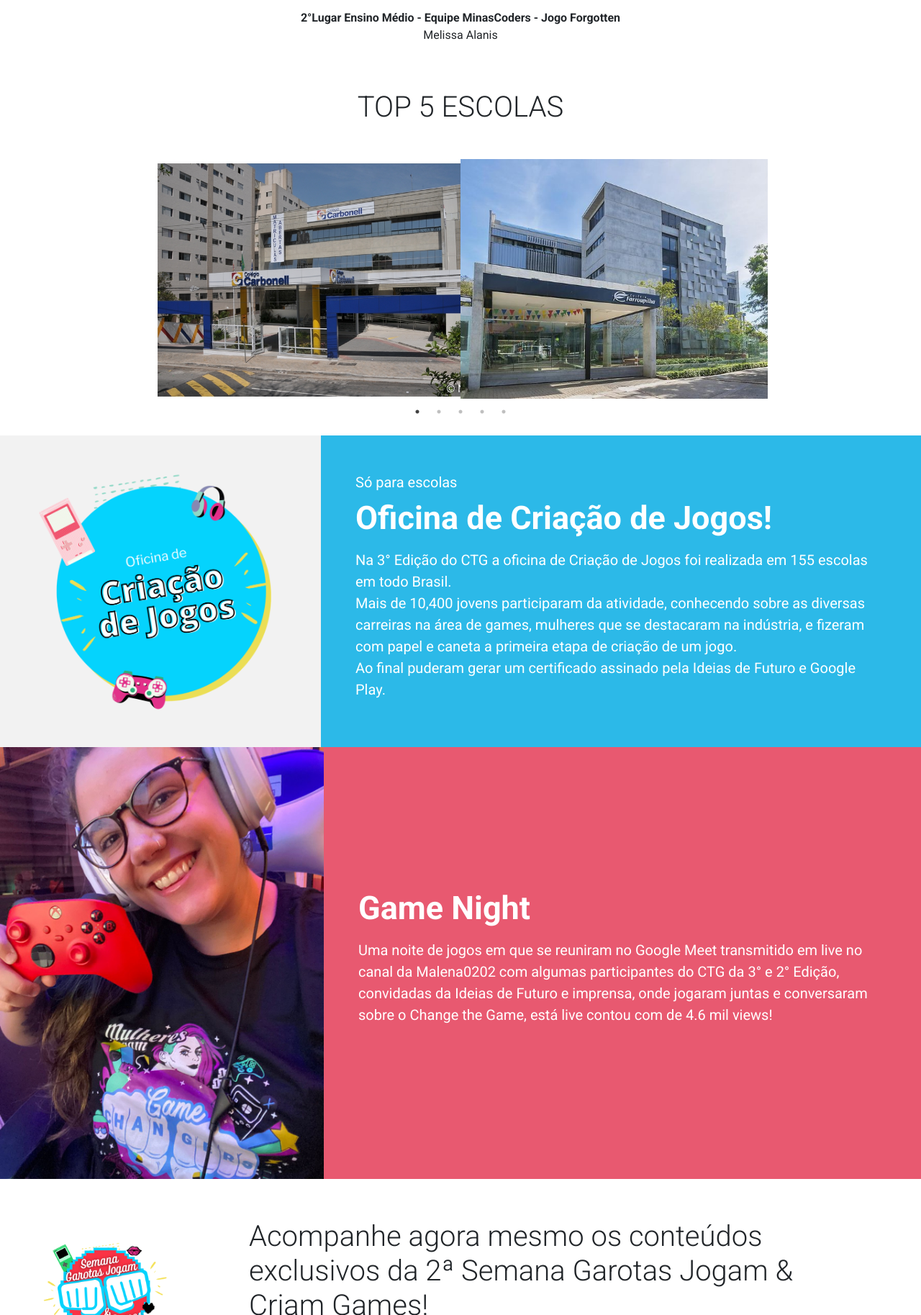
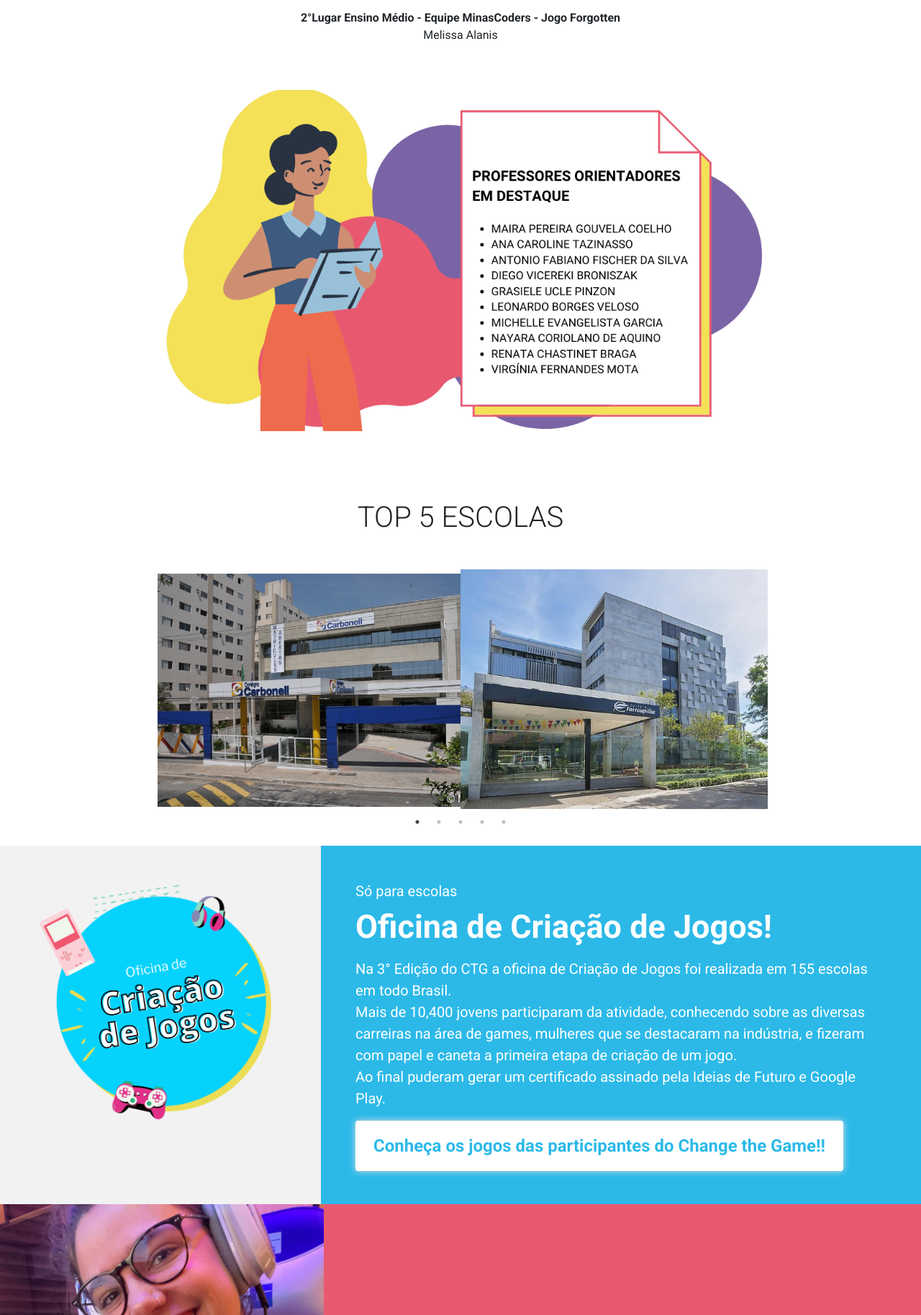
Before and after one commit to HenriqueMoura/ideiasthefuturo, a plain HTML site: page public/index.html in a window 1280 px wide. Shown: the part 2401-4228 px from the top of the page at 72% size. Drawn offline with nearby package versions, Linux system fonts and the light colour scheme.

Commit message:
Atualizando

```diff
--- a/public/index.html
+++ b/public/index.html
@@ -86,8 +86,11 @@
       </p>
     </div>
     <div class="col-sm-12 col-md-12 col-lg-8 m-auto my-5">
-      <h3 class="display-6 text-center mb-5"> TOP 5 ESCOLAS</h3>
+      <img src="./img/ProfessoresDestaquesemfundo.png" class="mb-5" alt="" width="100%" height="auto">
+    </div>
+    <div class="col-sm-12 col-md-12 col-lg-8 m-auto my-5">
 
+      <h3 class="display-6 text-center mx-5 my-5"> TOP 5 ESCOLAS</h3>
       <section class="regular slider">
         <div>
             <img src="./img/escolas/Colegio Carbonell.jpg" >
@@ -117,6 +120,8 @@
             <p>Na 3° Edição do CTG a oficina de Criação de Jogos foi realizada em 155 escolas em todo Brasil.<br>
               Mais de 10,400 jovens participaram da atividade, conhecendo sobre as diversas carreiras na área de games, mulheres que se destacaram na indústria, e fizeram com papel e caneta a primeira etapa de criação de um jogo.<br> Ao final puderam gerar um certificado assinado pela Ideias de Futuro e Google Play.
              </p>
+          <a href="https://youtube.com/playlist?list=PLXSEMgMYwHfhRZHYAaa37aNqUxQvEjMew" class="btn px-4 py-3 btn-oficina " target="_blank">Conheça os jogos das participantes do Change the Game!!</a>
+
           </div>
           <div class="card-image p-md-5 text-center">
             <picture>
@@ -139,7 +144,7 @@
             <p>Uma noite de jogos em que se reuniram no Google Meet transmitido em live no canal da Malena0202 com algumas participantes do CTG da 3° e 2° Edição, convidadas da Ideias de Futuro e imprensa, onde jogaram juntas e conversaram sobre o Change the Game, está live contou com de 4.6 mil views!</p>
           </div>
           <div class="card-image  pb-md-0">
-            <img src="./img/malena.jpeg" alt="Menino escrevendo em um livro" width="450px">
+            <img src="./img/malena.jpeg" alt="Menino escrevendo em um livro"  class="malena" width="100%">
           </div>
         </div>
       </div>
--- a/public/style.css
+++ b/public/style.css
@@ -1,5 +1,9 @@
 body {
   margin: 0;
+  padding: 0;
+  width: 100%;
+  height: 100%;
+  max-width: 100%;
   font-family: "Roboto", sans-serif;
 }
 nav {
@@ -62,6 +66,7 @@ nav {
 .crie-games-1 .card-image {
   background: #f2f2f2;
 }
+
 .crie-games-1 .card-body h3 {
   font-size: 45px;
   font-weight: bolder;
@@ -124,3 +129,9 @@ section.default-video.container {
 .first-header h2 {
   font-weight: bolder;
 }
+
+@media(min-width:720px){
+  .malena{
+    width: 450px !important;
+  }
+}
```
Also changed, not shown: public/img/ProfessoresDestaquesemfundo.png (added).
